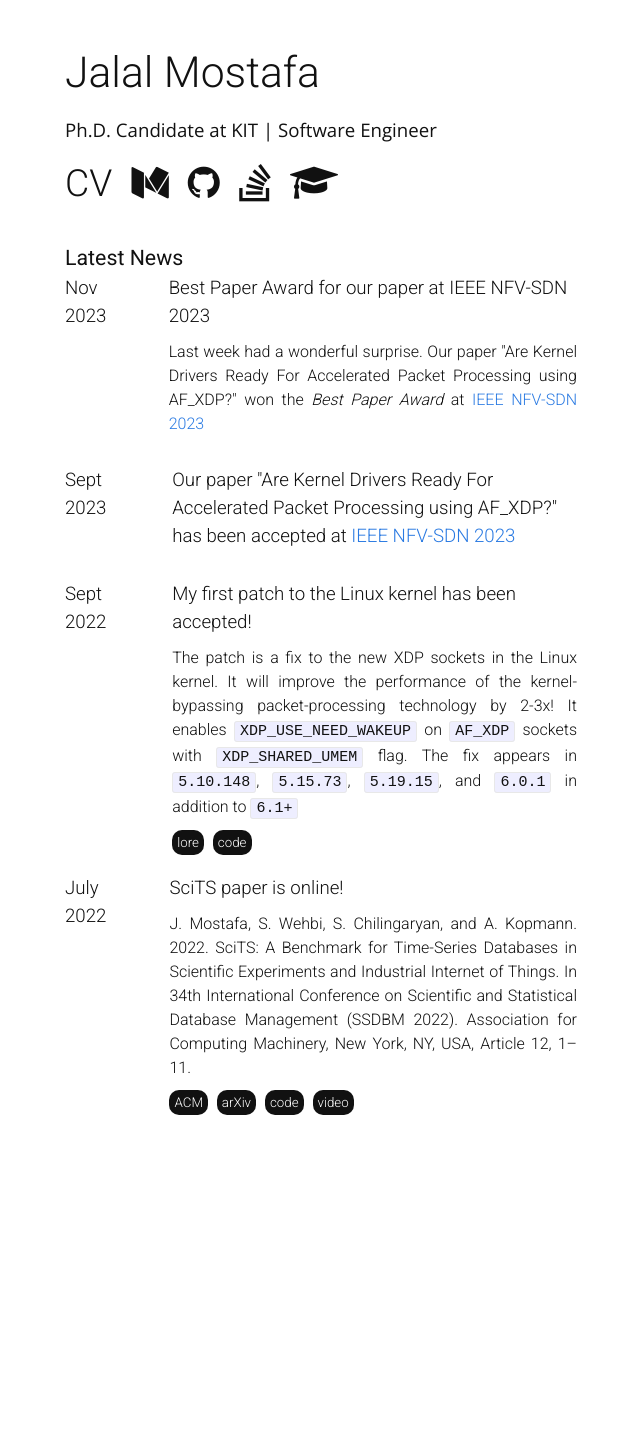
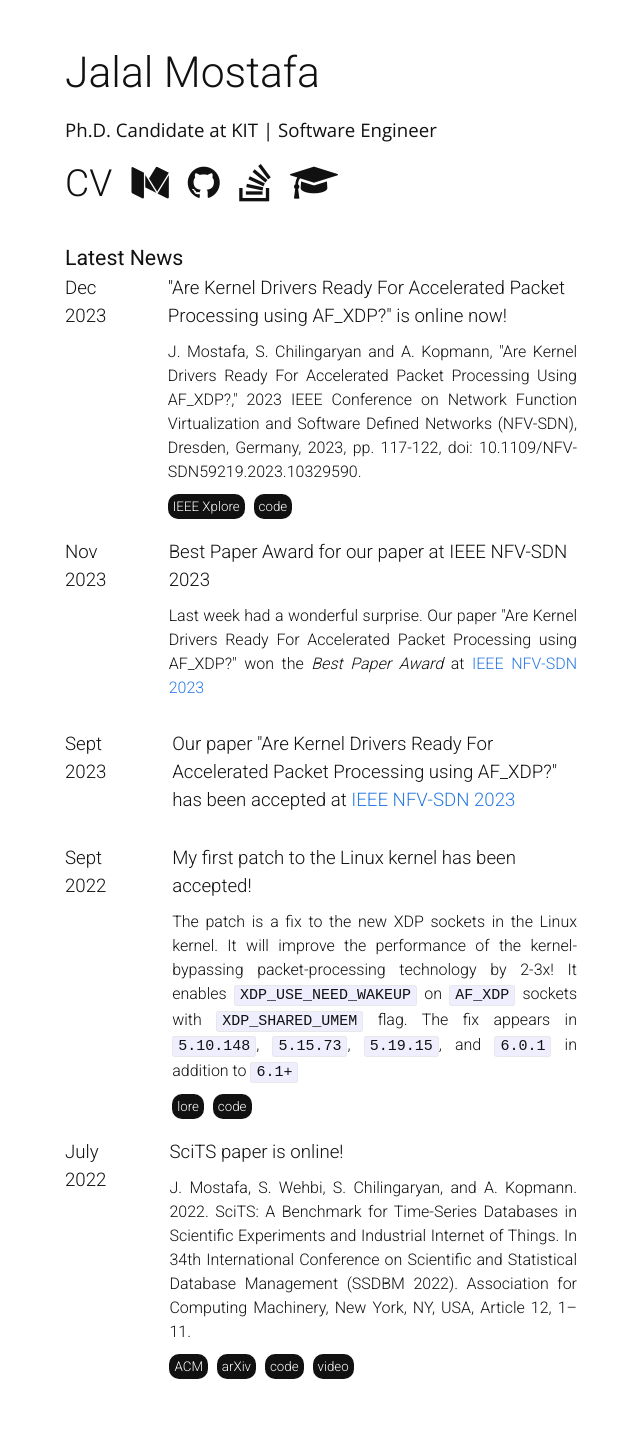
Before and after one commit to jalalmostafa/jalalmostafa.github.io, a Jekyll site: the page built from index.html, in a window 1280 px wide. Shown: the whole page, without its empty margins (319-959 px from the left). Built offline with Jekyll 4.4.1, drawn with Linux system fonts in a browser that asks for light colours; before the commit the page ends 1174 px from its top, so only the background shows below that.

Commit message:
Add afxdp paper links

```diff
--- a/index.html
+++ b/index.html
@@ -54,6 +54,24 @@ layout: home
         <header class="section-header">Latest News</header>
         <article class="section-content">
             <!--add news here -->
+            <div class="news">
+                <span class="news-date">Dec 2023</span>
+                <span class="news-paper">
+                    <div class="news-paper-header">
+                        "Are Kernel Drivers Ready For Accelerated Packet Processing
+                        using AF_XDP?" is online now!
+                    </div>
+                    <div class="news-paper-content">
+                        J. Mostafa, S. Chilingaryan and A. Kopmann, "Are Kernel Drivers Ready For Accelerated Packet Processing Using AF_XDP?," 2023 IEEE Conference on Network Function Virtualization and Software Defined Networks (NFV-SDN), Dresden, Germany, 2023, pp. 117-122, doi: 10.1109/NFV-SDN59219.2023.10329590.
+                    </div>
+                    <div class="news-paper-footer">
+                        <a href="https://doi.org/10.1109/NFV-SDN59219.2023.10329590" class="news-link">IEEE Xplore</a>
+
+                        <a href="https://github.com/jalalmostafa/afxdp_perfeval" class="news-link">code</a>
+
+                    </div>
+                </span>
+            </div>
             <div class="news">
                 <span class="news-date">Nov 2023</span>
                 <span class="news-paper">
```
